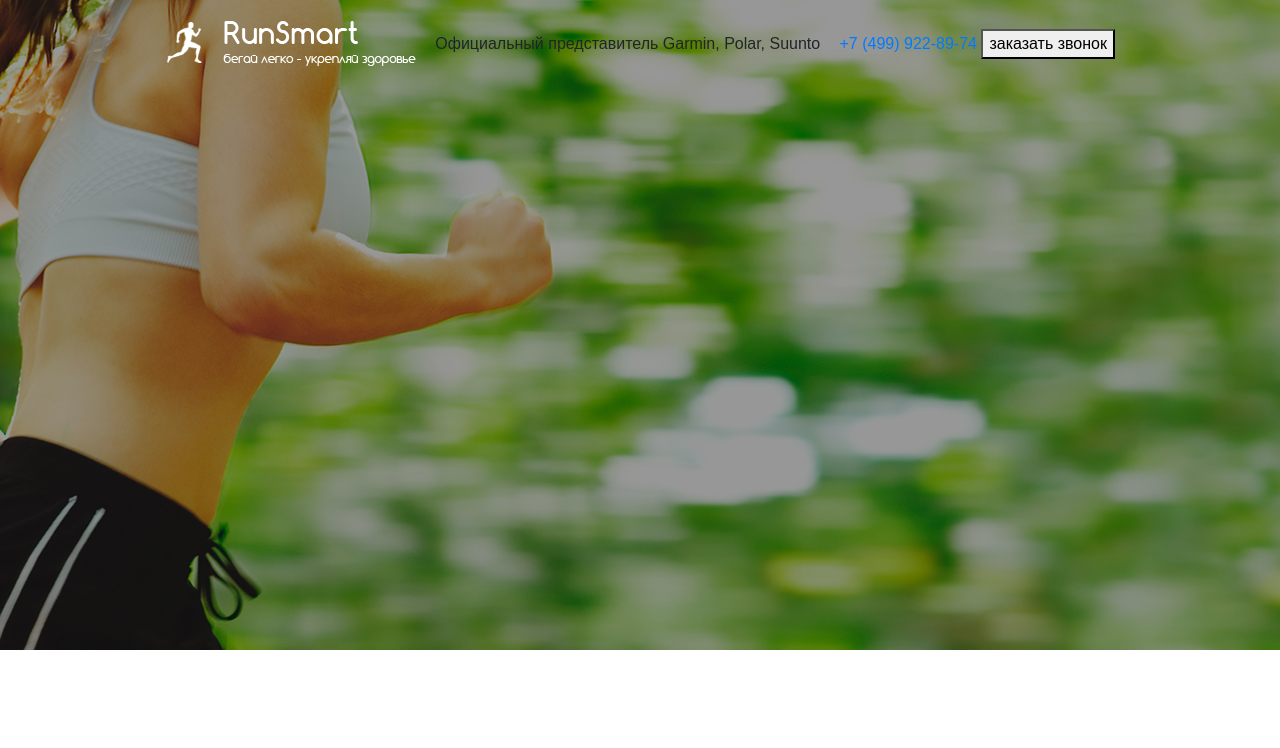
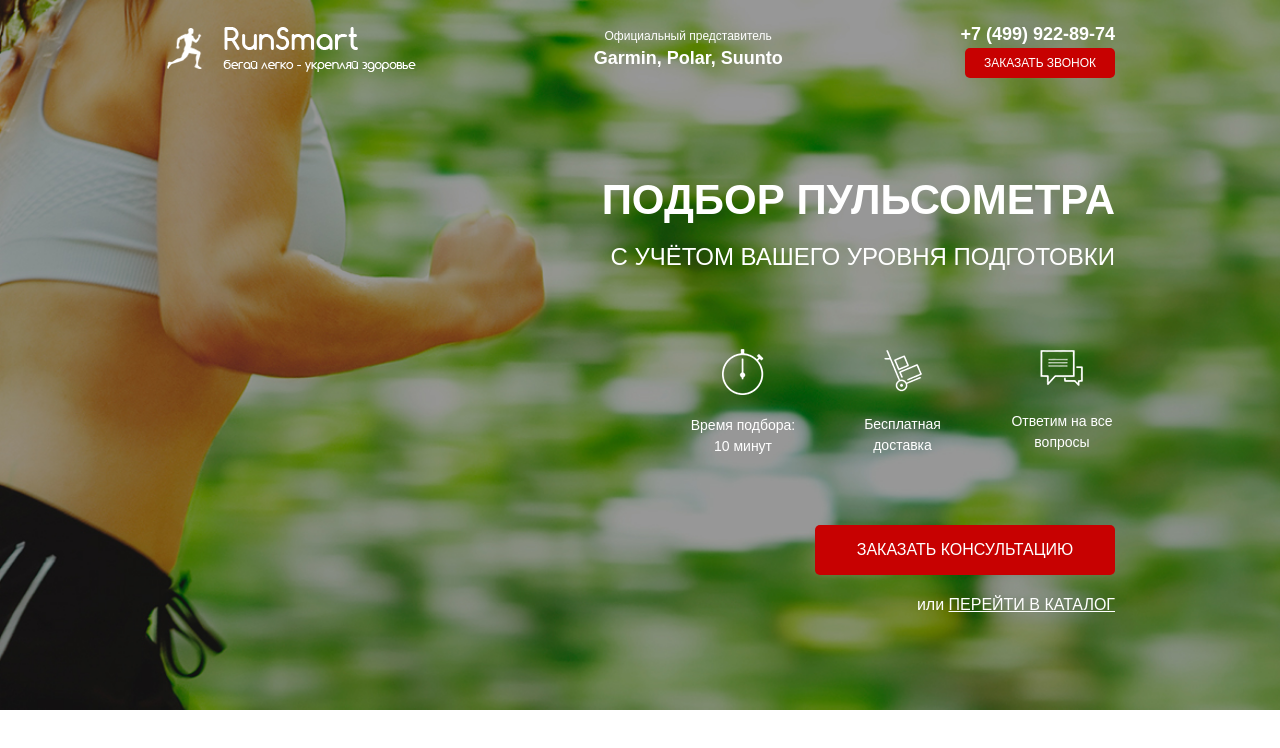
Before and after one commit to orphanster/project3, a website: page src/index.html in a window 1280 px wide. Drawn offline with Linux system fonts and the light colour scheme.

Commit message:
second day

```diff
--- a/src/index.html
+++ b/src/index.html
@@ -24,6 +24,32 @@
                     <button class="button">заказать звонок</button>
                 </div>
             </header>
+            <div class="promo__wrapper">
+                <h1 class="promo__header">Подбор пульсометра</h1>
+                <h2 class="promo__subheader">с учётом Вашего уровня подготовки</h2>
+                <div class="promo__icons">
+                    <div class="promo__icon">
+                        <img src="icons/timer.png" alt="a">
+                        Время подбора:
+                        10 минут
+                    </div>
+                    <div class="promo__icon">
+                        <img src="icons/deliver.png" alt="a">
+                        Бесплатная
+                        доставка
+                    </div>
+                    <div class="promo__icon">
+                        <img src="icons/answers.png" alt="a">
+                        Ответим
+                        на все вопросы
+                    </div>
+                </div>
+                <button class="button button_main">заказать кОНСУЛЬТАЦИЮ</button>
+                <div class="promo__link">
+                    или
+                    <a href="#">перейти в каталог</a>
+                </div>
+            </div>
         </div>
     </div>
 </body>
--- /dev/null
+++ b/src/sass/blocks/_button.scss
@@ -0,0 +1,20 @@
+.button {
+    width: 150px;
+    height: 30px;
+    background-color: #c70101;
+    border-radius: 5.0px;
+    font-size: 12px;
+    font-weight: 500;
+    text-transform: uppercase;
+    color: #ffffff;
+    border: none;
+    &_main {
+        margin-top: 68px;
+        width: 300px;
+        height: 50px;
+        font-size: 16px;
+        font-weight: 500;
+        text-transform: uppercase;
+        color: #ffffff;
+    }
+}
--- a/src/sass/blocks/_header.scss
+++ b/src/sass/blocks/_header.scss
@@ -8,4 +8,30 @@
             width: 100%;
         }
     }
+    &__official {
+        font-size: 12px;
+        font-weight: 500;
+        color: #ffffff;
+        text-align: center;
+        span {
+            display: block;
+            font-size: 18px;
+            font-weight: 700;
+        }
+    }
+    &__phone {
+        display: block;
+        font-size: 18px;
+        font-weight: 700;
+        color: #ffffff;
+        &:hover {
+            text-decoration:  none;
+            color: #ffffff;
+        }
+    }
+    &__contacts {
+        display: flex;
+        flex-direction: column;
+        align-items: flex-end;
+    }
 }
--- a/src/sass/blocks/_promo.scss
+++ b/src/sass/blocks/_promo.scss
@@ -2,4 +2,52 @@
     min-height: 650px;
     padding: 21px 0 93px 0;
     background: url('../../img/main.jpg') center (center/cover) no-repeat;
+    &__wrapper {
+        display: flex;
+        flex-direction: column;
+        align-items: flex-end;
+        margin-top: 90px;
+    }
+    &__header {
+        font-size: 42px;
+        font-weight: 700;
+        text-transform: uppercase;
+        color: #ffffff;
+    }
+    &__subheader {
+        font-size: 24px;
+        font-weight: 500;
+        text-transform: uppercase;
+        color: #ffffff;
+    }
+    &__icons {
+        width: 425px;
+        margin-top: 66px;
+        display: flex;
+        justify-content: space-between;
+    }
+    &__icon {
+        width: 106px;
+        font-size: 14px;
+        font-weight: 500;
+        color: #ffffff;
+        text-align: center;
+        img {
+            display: block;
+            margin: 0   auto;
+            margin-bottom: 20px;
+        }
+    }
+    &__link {
+        color: #ffffff;
+        font-size: 16px;
+        font-weight: 500;
+        margin-top: 18px;
+        a {
+            color: #ffffff;
+            text-transform: uppercase;
+            text-decoration: underline;
+        }
+    }
+
 }
--- a/src/sass/style.scss
+++ b/src/sass/style.scss
@@ -11,4 +11,5 @@
 }
 
 @import 'blocks/promo';
-@import 'blocks/header'
+@import 'blocks/header';
+@import 'blocks/button';
```
Also changed, not shown: src/css/style.min.css, src/icons/answers.png (added), src/icons/deliver.png (added), src/icons/timer.png (added).
